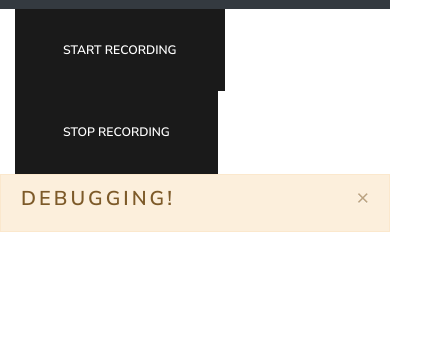
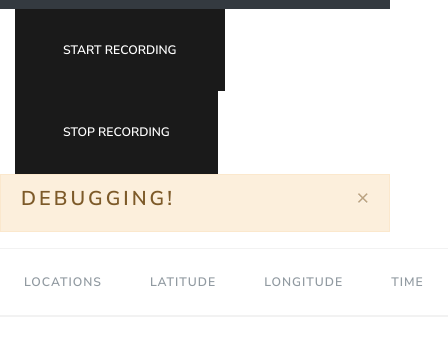
Before and after one commit to AdnanHafeez/howmuchTime, a plain HTML site: page platforms/browser/www/index.html in a window 390 px wide. Shown: the part 76-432 px from the top of the page, 448 px wide, since content can reach past the window. Drawn offline with Linux system fonts and the light colour scheme.

Commit message:
Added the code for table

```diff
--- a/platforms/browser/www/index.html
+++ b/platforms/browser/www/index.html
@@ -33,6 +33,25 @@
           <p class="mb-0" id="debugging"></p>
         </div>
 
+        <table class="table table-hover" id="resultTable">
+          <thead>
+            <tr>
+              <th scope="col">Locations</th>
+              <th scope="col">Latitude</th>
+              <th scope="col">Longitude</th>
+              <th scope="col">Time</th>
+            </tr>
+          </thead>
+          <tbody>
+            <tr>
+              <th scope="row"></th>
+              <td></td>
+              <td></td>
+              <td></td>
+            </tr>
+          </tbody>
+        </table>
+
         <script type="text/javascript" src="cordova.js"></script>
         <script src="./js/jquery.min.js"></script>
         <script src="./js/popper.min.js"></script>
--- a/platforms/browser/www/js/script.js
+++ b/platforms/browser/www/js/script.js
@@ -3,7 +3,7 @@ var watchID = null;
 var arrLocations = [];
 const DISTANCE = 100;
 const TIMEOUT = 300000;
-const INTERVAL = 5000;
+const INTERVAL = 60000;
 var locationFunction;
 
 function addDebug(msg) {
@@ -43,6 +43,15 @@ function onSuccess(position){
   let latitude = position.coords.latitude;
   let time = position.timestamp;
   addPoint({Longitude:longitude,Latitude:latitude});
+  //showLocations();
+}
+
+function showLocations() {
+  //TODO: ADD CODE TO ADD TABLE ROWS
+  arrLocations.forEach(function(arrItem, index){
+
+
+  });
 }
 
 function addPoint(newLocation) {
```
Also changed, not shown: www/index.html (+19 -0 lines), www/js/script.js (+10 -1 lines).
